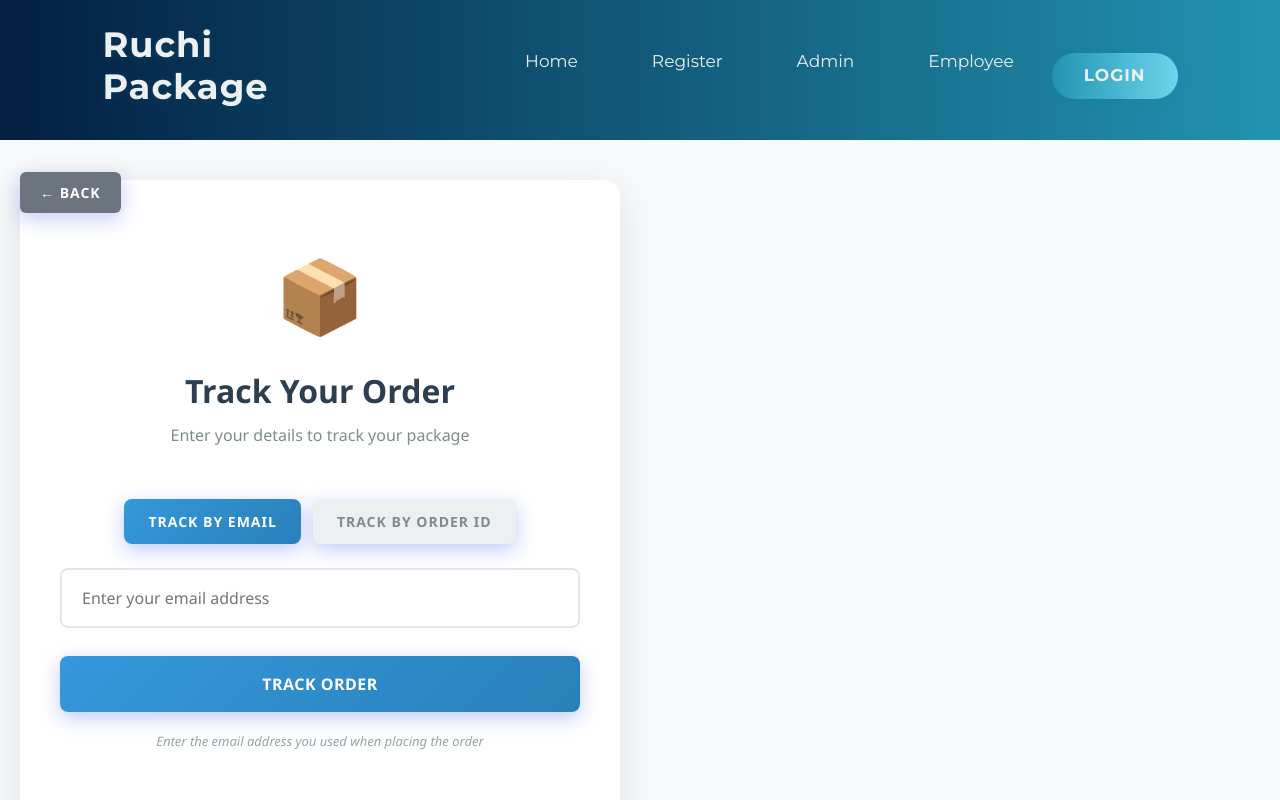
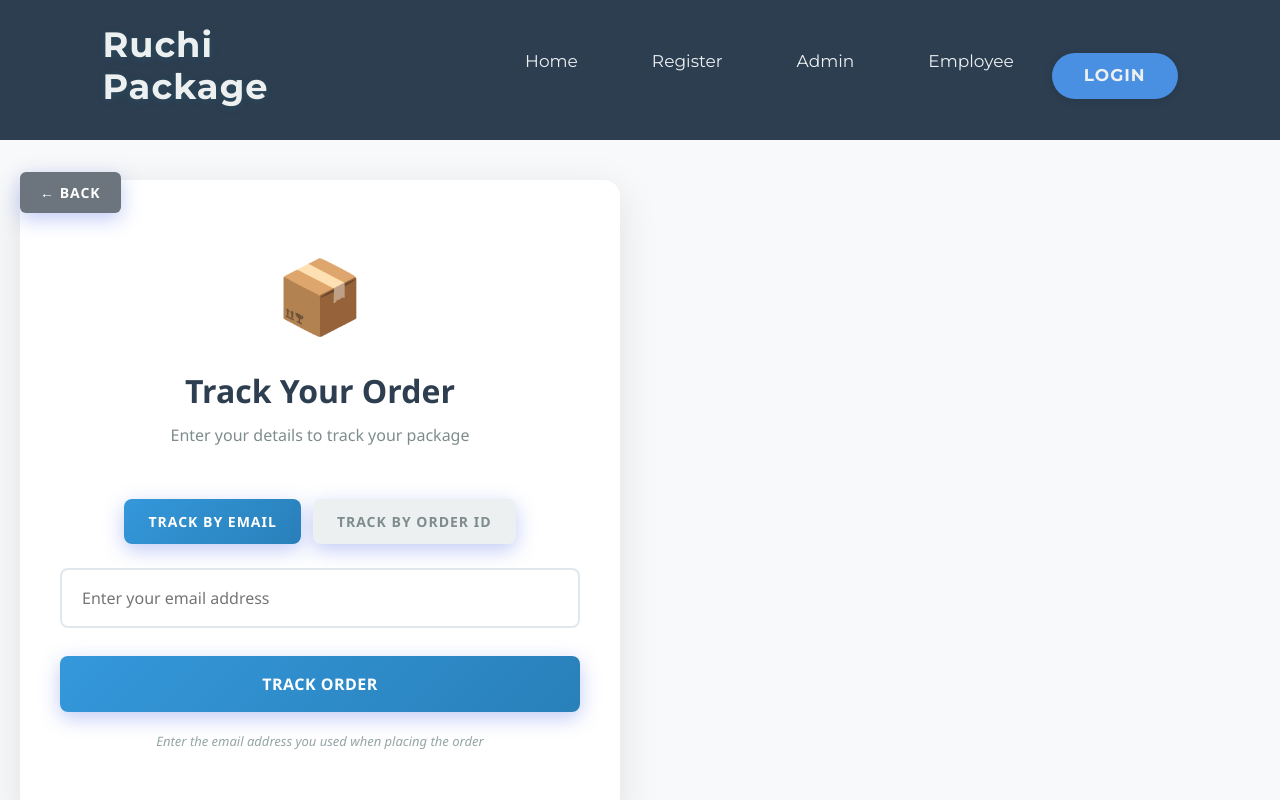
Before and after one commit to Ranjuna120/Package-Delivery-Management-System, a React (Create React App) app in the folder frontend/: page /OrderTracking in a window 1280 px wide. Shown: the top 800 px of the page. Built offline with nearby package versions, Linux system fonts and the light colour scheme.

Commit message:
Update Header.css

```diff
--- a/frontend/src/style/Comman css/Header.css
+++ b/frontend/src/style/Comman css/Header.css
@@ -4,9 +4,9 @@
     box-sizing: border-box;
     margin: 0;
     padding: 0;
-    background: linear-gradient(90deg, #031f42 0%, #2193b0 100%);
+    background: #2C3E50;
     display: flex;
-    box-shadow: 0 2px 12px rgba(33,147,176,0.10);
+    box-shadow: 0 2px 12px rgba(0,0,0,0.10);
 }
 
 header {
@@ -77,18 +77,18 @@ nav {
     color: #edf0f1;
     text-decoration: none;
     padding: 10px 32px;
-    background: linear-gradient(90deg, #2193b0 0%, #6dd5ed 100%);
+    background: #4A90E2;
     border: none;
     border-radius: 50px;
     cursor: pointer;
     transition: background 0.3s, color 0.3s;
     margin-left: 10px;
-    box-shadow: 0 2px 10px rgba(33,147,176,0.10);
+    box-shadow: 0 2px 10px rgba(0,0,0,0.10);
 }
 
 .cta:hover {
-    background: linear-gradient(90deg, #6dd5ed 0%, #2193b0 100%);
-    color: #f5c518;
+    background: #357ABD;
+    color: #ffffff;
 }
 
 .search-form {
```
